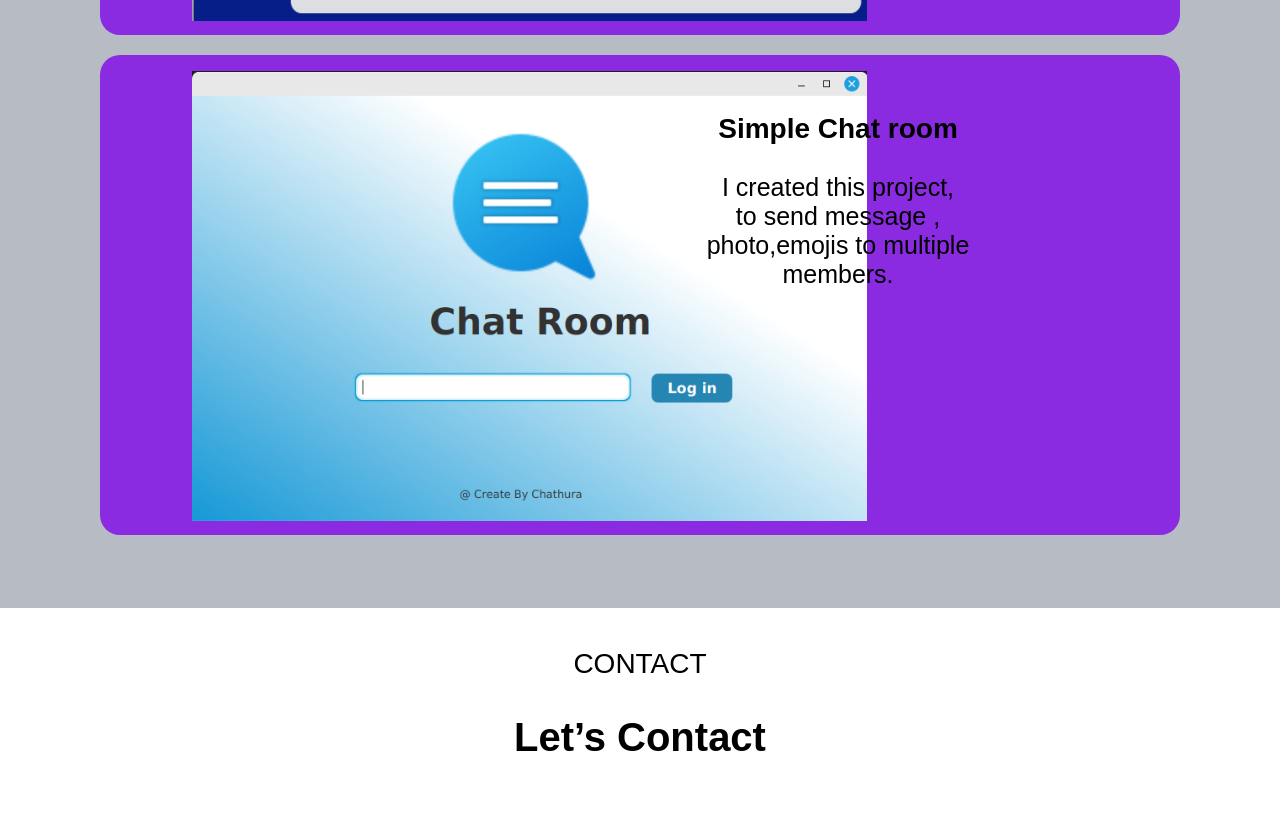
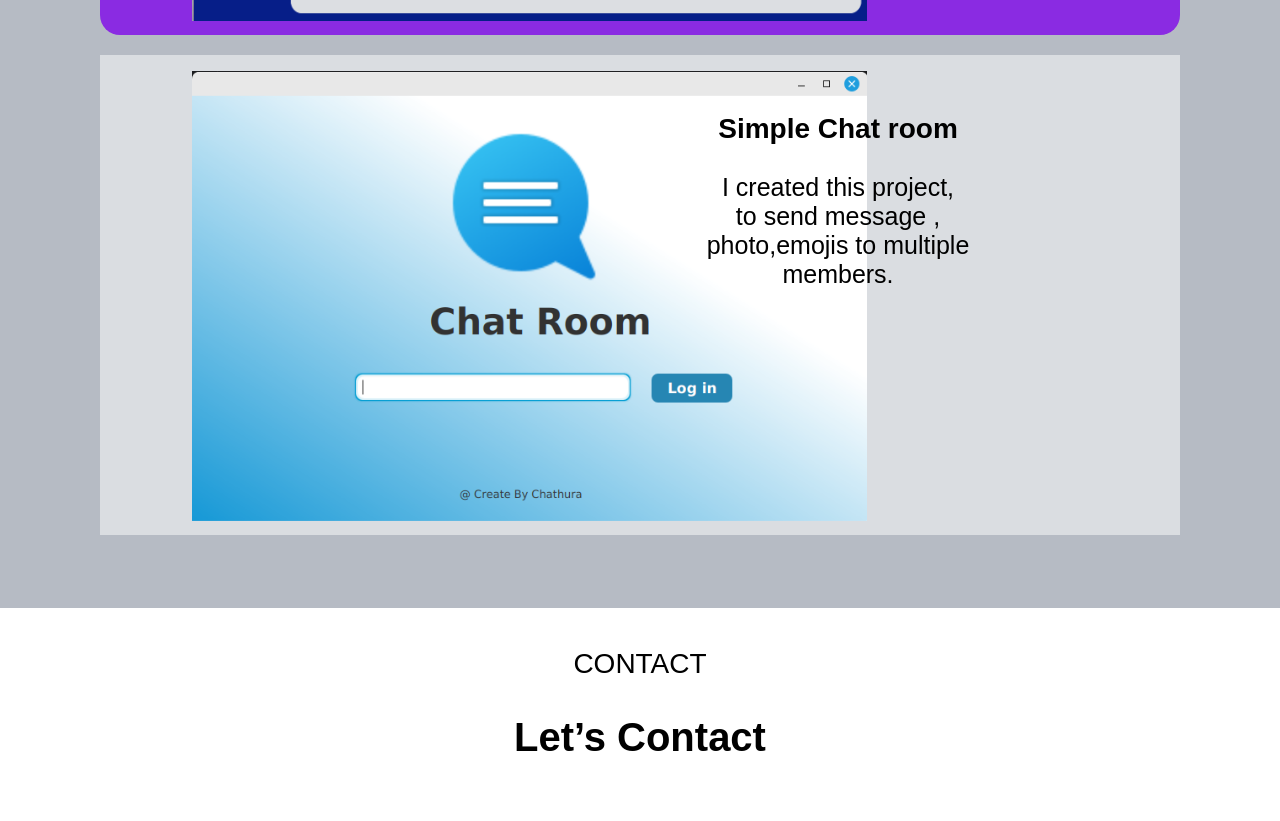
Before and after one commit to chathurasandaruwan/MyPortfolio, a plain HTML site: page index.html in a window 1280 px wide. Shown: the part 8378-9199 px from the top of the page. Drawn offline with Linux system fonts and the light colour scheme.

Commit message:
edit-project-section-background2

```diff
--- a/styles.css
+++ b/styles.css
@@ -1987,11 +1987,12 @@ label .close-btn{
 #project>div:nth-child(5){
     width: calc(100vw - 200px);
     height: 480px;
-    background-color: blueviolet;
+    background-color: white;
     position: absolute;
     left: 100px;
     top: 720px;
-    border-radius: 20px;
+    /*border-radius: 20px;*/
+    opacity: 50%;
 }
 #project>article:nth-child(7){
     width: 30%;
```
